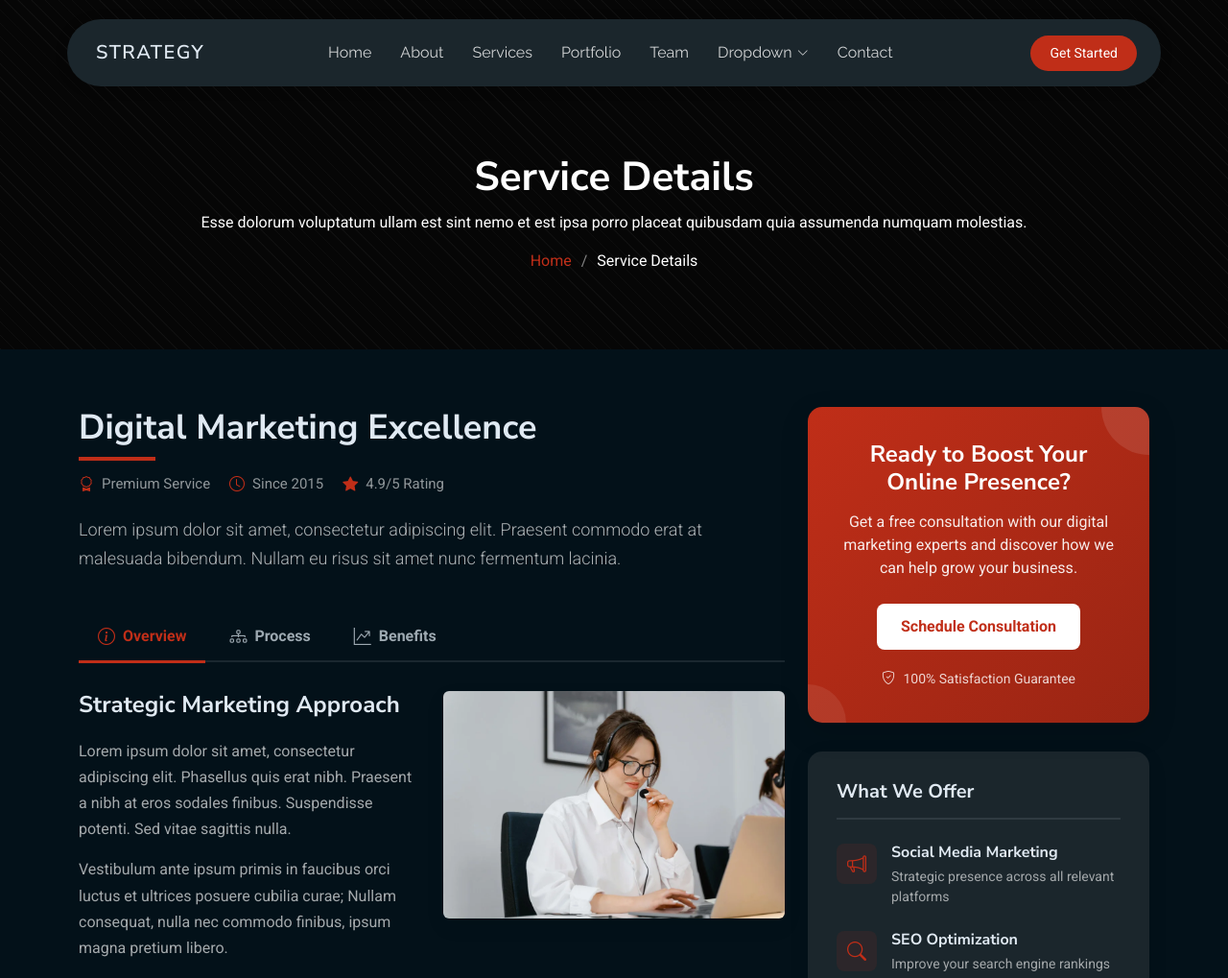
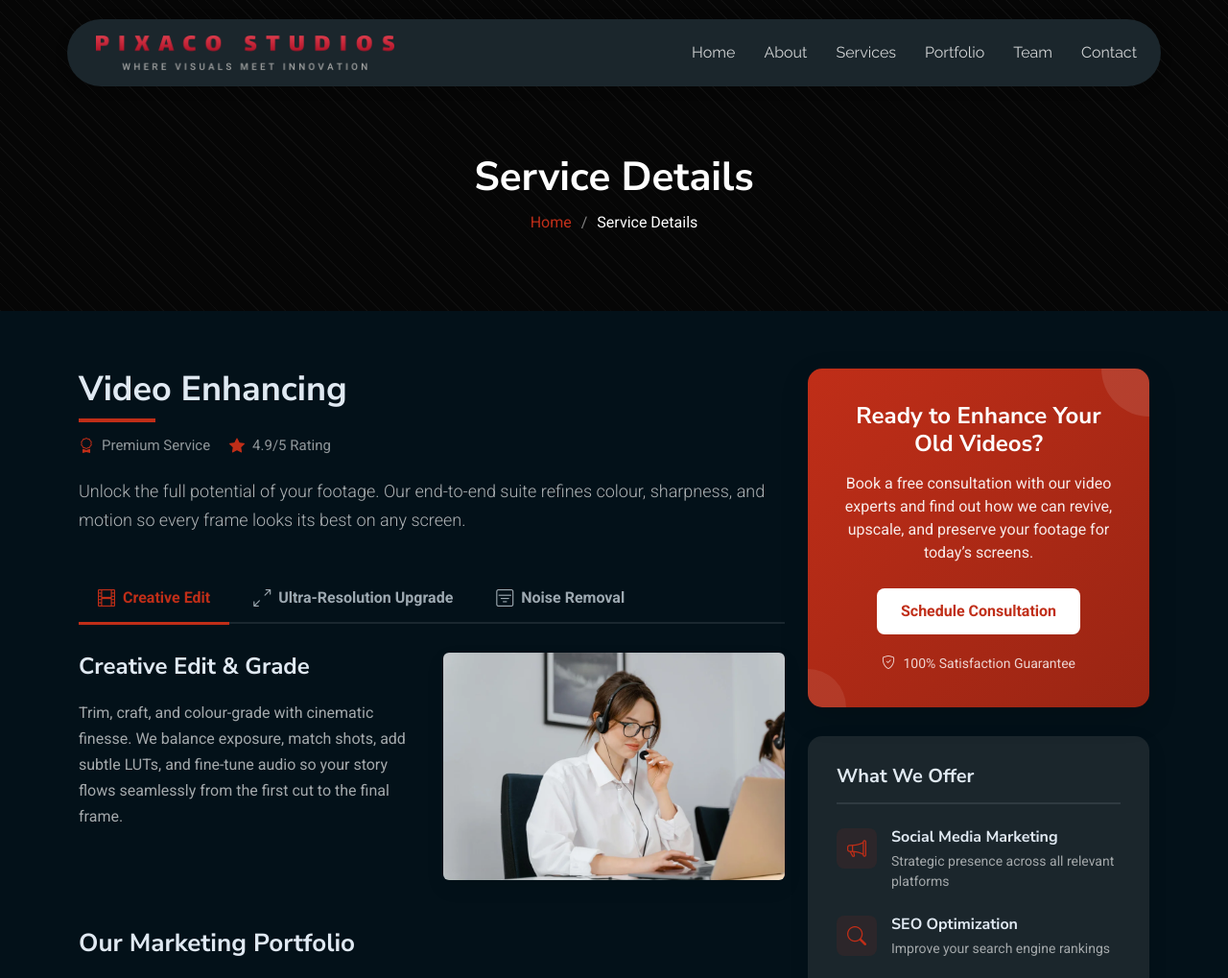
Before and after one commit to ovrsaikrishna/ovrsaikrishna.github.io, a plain HTML site: page service-details.html in a window 1280 px wide. Shown: the top 1019 px of the page at 96% size. Drawn offline with Linux system fonts and the light colour scheme.

Commit message:
Edited Video Service Details

```diff
--- a/service-details.html
+++ b/service-details.html
@@ -15,7 +15,9 @@
   <!-- Fonts -->
   <link href="https://fonts.googleapis.com" rel="preconnect">
   <link href="https://fonts.gstatic.com" rel="preconnect" crossorigin>
-  <link href="https://fonts.googleapis.com/css2?family=Roboto:ital,wght@0,100;0,300;0,400;0,500;0,700;0,900;1,100;1,300;1,400;1,500;1,700;1,900&family=Raleway:ital,wght@0,100;0,200;0,300;0,400;0,500;0,600;0,700;0,800;0,900;1,100;1,200;1,300;1,400;1,500;1,600;1,700;1,800;1,900&family=Nunito+Sans:ital,wght@0,200;0,300;0,400;0,600;0,700;0,800;0,900;1,200;1,300;1,400;1,600;1,700;1,800;1,900&display=swap" rel="stylesheet">
+  <link
+    href="https://fonts.googleapis.com/css2?family=Roboto:ital,wght@0,100;0,300;0,400;0,500;0,700;0,900;1,100;1,300;1,400;1,500;1,700;1,900&family=Raleway:ital,wght@0,100;0,200;0,300;0,400;0,500;0,600;0,700;0,800;0,900;1,100;1,200;1,300;1,400;1,500;1,600;1,700;1,800;1,900&family=Nunito+Sans:ital,wght@0,200;0,300;0,400;0,600;0,700;0,800;0,900;1,200;1,300;1,400;1,600;1,700;1,800;1,900&display=swap"
+    rel="stylesheet">
 
   <!-- Vendor CSS Files -->
   <link href="assets/vendor/bootstrap/css/bootstrap.min.css" rel="stylesheet">
@@ -39,22 +41,23 @@
 <body class="service-details-page">
 
   <header id="header" class="header d-flex align-items-center fixed-top">
-    <div class="header-container container-fluid container-xl position-relative d-flex align-items-center justify-content-between">
+    <div
+      class="header-container container-fluid container-xl position-relative d-flex align-items-center justify-content-between">
 
       <a href="index.html" class="logo d-flex align-items-center me-auto me-xl-0">
         <!-- Uncomment the line below if you also wish to use an image logo -->
-        <!-- <img src="assets/img/logo.webp" alt=""> -->
-        <h1 class="sitename">Strategy</h1>
+        <img src="assets/img/logo/fulllogo_transparent_nobuffer.png" alt="">
+        <!-- <h1 class="sitename">Strategy</h1> -->
       </a>
 
       <nav id="navmenu" class="navmenu">
         <ul>
-          <li><a href="#hero">Home</a></li>
+          <li><a href="index.html">Home</a></li>
           <li><a href="#about">About</a></li>
           <li><a href="#services">Services</a></li>
           <li><a href="#portfolio">Portfolio</a></li>
           <li><a href="#team">Team</a></li>
-          <li class="dropdown"><a href="#"><span>Dropdown</span> <i class="bi bi-chevron-down toggle-dropdown"></i></a>
+          <!-- <li class="dropdown"><a href="#"><span>Dropdown</span> <i class="bi bi-chevron-down toggle-dropdown"></i></a>
             <ul>
               <li><a href="#">Dropdown 1</a></li>
               <li class="dropdown"><a href="#"><span>Deep Dropdown</span> <i class="bi bi-chevron-down toggle-dropdown"></i></a>
@@ -70,13 +73,13 @@
               <li><a href="#">Dropdown 3</a></li>
               <li><a href="#">Dropdown 4</a></li>
             </ul>
-          </li>
+          </li> -->
           <li><a href="#contact">Contact</a></li>
         </ul>
         <i class="mobile-nav-toggle d-xl-none bi bi-list"></i>
       </nav>
 
-      <a class="btn-getstarted" href="#about">Get Started</a>
+      <!-- <a class="btn-getstarted" href="#about">Get Started</a> -->
 
     </div>
   </header>
@@ -87,7 +90,7 @@
     <div class="page-title dark-background" data-aos="fade">
       <div class="container position-relative">
         <h1>Service Details</h1>
-        <p>Esse dolorum voluptatum ullam est sint nemo et est ipsa porro placeat quibusdam quia assumenda numquam molestias.</p>
+        <!-- <p>Esse dolorum voluptatum ullam est sint nemo et est ipsa porro placeat quibusdam quia assumenda numquam molestias.</p> -->
         <nav class="breadcrumbs">
           <ol>
             <li><a href="index.html">Home</a></li>
@@ -107,54 +110,98 @@
           <div class="col-lg-8 order-lg-1 order-2">
             <div class="service-main-content">
               <div class="service-header" data-aos="fade-up">
-                <h1>Digital Marketing Excellence</h1>
+                <h1>Video Enhancing </h1>
                 <div class="service-meta">
                   <span><i class="bi bi-award"></i> Premium Service</span>
-                  <span><i class="bi bi-clock"></i> Since 2015</span>
+                  <!-- <span><i class="bi bi-clock"></i> Since 2015</span> -->
                   <span><i class="bi bi-star-fill"></i> 4.9/5 Rating</span>
                 </div>
                 <p class="lead">
-                  Lorem ipsum dolor sit amet, consectetur adipiscing elit. Praesent commodo erat at malesuada bibendum. Nullam eu risus sit amet nunc fermentum lacinia.
+                  <!-- Transform standard footage into crystal-clear masterpieces. Our up-res pipeline combines AI-powered super-sampling with manual colour matching to lift your videos from HD to true 4K, 6K, or 8K while preserving texture, edge detail, and motion fidelity. Noise and compression artefacts are suppressed, gradients regain smoothness, and every frame is re-balanced for accurate tone and contrast. The result is premium-grade clarity that stands up on cinema screens and modern HDR displays, ready for edit, VFX, or final delivery. -->
+                  Unlock the full potential of your footage. Our end-to-end suite refines colour, sharpness, and motion
+                  so every frame looks its best on any screen.
+
+
                 </p>
               </div>
 
               <div class="service-tabs" data-aos="fade-up" data-aos-delay="200">
                 <ul class="nav nav-tabs" id="serviceTab" role="tablist">
                   <li class="nav-item" role="presentation">
-                    <button class="nav-link active" data-bs-toggle="tab" data-bs-target="#service-details-tab-1" type="button" role="tab" aria-controls="overview" aria-selected="true">
-                      <i class="bi bi-info-circle"></i> Overview
+                    <button class="nav-link active" data-bs-toggle="tab" data-bs-target="#service-details-tab-1"
+                      type="button" role="tab" aria-controls="Creative Edit" aria-selected="true">
+                      <i class="bi bi-film"></i> Creative Edit
                     </button>
                   </li>
                   <li class="nav-item" role="presentation">
-                    <button class="nav-link" data-bs-toggle="tab" data-bs-target="#service-details-tab-2" type="button" role="tab" aria-controls="process" aria-selected="false">
-                      <i class="bi bi-diagram-3"></i> Process
+                    <button class="nav-link" data-bs-toggle="tab" data-bs-target="#service-details-tab-2" type="button"
+                      role="tab" aria-controls="Ultra-Resolution Upgrade" aria-selected="false">
+                      <i class="bi bi-arrows-angle-expand"></i> Ultra-Resolution Upgrade
                     </button>
                   </li>
                   <li class="nav-item" role="presentation">
-                    <button class="nav-link" data-bs-toggle="tab" data-bs-target="#service-details-tab-3" type="button" role="tab" aria-controls="benefits" aria-selected="false">
-                      <i class="bi bi-graph-up-arrow"></i> Benefits
+                    <button class="nav-link" data-bs-toggle="tab" data-bs-target="#service-details-tab-3" type="button"
+                      role="tab" aria-controls="benefits" aria-selected="false">
+                      <i class="bi bi-filter-square"></i> Noise Removal
                     </button>
                   </li>
                 </ul>
 
                 <div class="tab-content">
 
-                  <div class="tab-pane fade show active" id="service-details-tab-1" role="tabpanel" aria-labelledby="overview-tab">
+                  <div class="tab-pane fade show active" id="service-details-tab-1" role="tabpanel"
+                    aria-labelledby="enhance-tab">
                     <div class="row">
                       <div class="col-md-6">
                         <div class="content-block">
-                          <h3>Strategic Marketing Approach</h3>
-                          <p>Lorem ipsum dolor sit amet, consectetur adipiscing elit. Phasellus quis erat nibh. Praesent a nibh at eros sodales finibus. Suspendisse potenti. Sed vitae sagittis nulla.</p>
-                          <p>Vestibulum ante ipsum primis in faucibus orci luctus et ultrices posuere cubilia curae; Nullam consequat, nulla nec commodo finibus, ipsum magna pretium libero.</p>
+                          <h3>Creative Edit & Grade</h3>
+                          <p>Trim, craft, and colour-grade with cinematic finesse. We balance exposure, match shots, add
+                            subtle LUTs, and fine-tune audio so your story flows seamlessly from the first cut to the
+                            final frame.</p>
                         </div>
                       </div>
                       <div class="col-md-6">
-                        <img src="assets/img/services/services-7.webp" alt="Digital Marketing Strategy" class="img-fluid rounded">
+                        <img src="assets/img/services/services-7.webp" alt="Digital Marketing Strategy"
+                          class="img-fluid rounded">
                       </div>
                     </div>
                   </div>
 
-                  <div class="tab-pane fade" id="service-details-tab-2" role="tabpanel" aria-labelledby="process-tab">
+                  <div class="tab-pane fade" id="service-details-tab-2" role="tabpanel" aria-labelledby="upgrade-tab">
+                    <div class="row">
+                      <div class="col-md-6">
+                        <div class="content-block">
+                          <h3>Ultra-Resolution Upgrade</h3>
+                          <p>Scale HD up to true 4 K, 6 K, or 8 K using AI super-sampling and manual texture checks.
+                            Edges stay crisp, gradients stay smooth, and noise stays out, giving you clarity that shines
+                            on cinema and HDR displays.</p>
+                        </div>
+                      </div>
+                      <div class="col-md-6">
+                        <img src="assets/img/services/services-7.webp" alt="Digital Marketing Strategy"
+                          class="img-fluid rounded">
+                      </div>
+                    </div>
+                  </div>
+
+                  <div class="tab-pane fade" id="service-details-tab-3" role="tabpanel" aria-labelledby="noise-tab">
+                    <div class="row">
+                      <div class="col-md-6">
+                        <div class="content-block">
+                          <h3>Intelligent Noise Removal</h3>
+                          <p>Wave goodbye to grain, banding, and compression artefacts while keeping natural skin
+                            texture and fine detail intact. Our adaptive denoising preserves motion cues so your footage
+                            looks clean but never plastic.</p>
+                        </div>
+                      </div>
+                      <div class="col-md-6">
+                        <img src="assets/img/services/services-7.webp" alt="Digital Marketing Strategy"
+                          class="img-fluid rounded">
+                      </div>
+                    </div>
+                  </div>
+
+                  <!-- <div class="tab-pane fade" id="service-details-tab-2" role="tabpanel" aria-labelledby="process-tab">
                     <div class="process-timeline">
                       <div class="timeline-item">
                         <div class="timeline-marker">01</div>
@@ -188,9 +235,9 @@
                         </div>
                       </div>
                     </div>
-                  </div>
+                  </div> -->
 
-                  <div class="tab-pane fade" id="service-details-tab-3" role="tabpanel" aria-labelledby="benefits-tab">
+                  <!-- <div class="tab-pane fade" id="service-details-tab-3" role="tabpanel" aria-labelledby="benefits-tab">
                     <div class="row g-4">
                       <div class="col-md-6">
                         <div class="benefit-card">
@@ -229,7 +276,7 @@
                         </div>
                       </div>
                     </div>
-                  </div>
+                  </div> -->
                 </div>
               </div>
 
@@ -295,9 +342,10 @@
           <div class="col-lg-4 order-lg-2 order-1">
             <div class="service-sidebar" data-aos="fade-left">
               <div class="action-card" data-aos="zoom-in" data-aos-delay="100">
-                <h3>Ready to Boost Your Online Presence?</h3>
-                <p>Get a free consultation with our digital marketing experts and discover how we can help grow your business.</p>
-                <a href="#" class="btn-primary">Schedule Consultation</a>
+                <h3>Ready to Enhance Your Old Videos?</h3>
+                <p>Book a free consultation with our video experts and find out how we can revive, upscale, and preserve
+                  your footage for today’s screens.</p>
+                <a href="index.html#contact-form" class="btn-primary">Schedule Consultation</a>
                 <span class="guarantee"><i class="bi bi-shield-check"></i> 100% Satisfaction Guarantee</span>
               </div>
 
@@ -354,7 +402,8 @@
                   </div>
                 </div>
                 <p class="testimonial-text">
-                  "Their digital marketing strategies transformed our online presence completely. We've seen a 300% increase in qualified leads within just 3 months."
+                  "Their digital marketing strategies transformed our online presence completely. We've seen a 300%
+                  increase in qualified leads within just 3 months."
                 </p>
                 <div class="client-info">
                   <img src="assets/img/person/person-m-5.webp" alt="Client" class="client-image">
@@ -401,7 +450,8 @@
           <a href="index.html" class="logo d-flex align-items-center">
             <span class="sitename">Strategy</span>
           </a>
-          <p>Cras fermentum odio eu feugiat lide par naso tierra. Justo eget nada terra videa magna derita valies darta donna mare fermentum iaculis eu non diam phasellus.</p>
+          <p>Cras fermentum odio eu feugiat lide par naso tierra. Justo eget nada terra videa magna derita valies darta
+            donna mare fermentum iaculis eu non diam phasellus.</p>
           <div class="social-links d-flex mt-4">
             <a href=""><i class="bi bi-twitter-x"></i></a>
             <a href=""><i class="bi bi-facebook"></i></a>
@@ -458,7 +508,8 @@
   </footer>
 
   <!-- Scroll Top -->
-  <a href="#" id="scroll-top" class="scroll-top d-flex align-items-center justify-content-center"><i class="bi bi-arrow-up-short"></i></a>
+  <a href="#" id="scroll-top" class="scroll-top d-flex align-items-center justify-content-center"><i
+      class="bi bi-arrow-up-short"></i></a>
 
   <!-- Preloader -->
   <div id="preloader"></div>
```
Also changed, not shown: index.html (+1 -1 lines).
